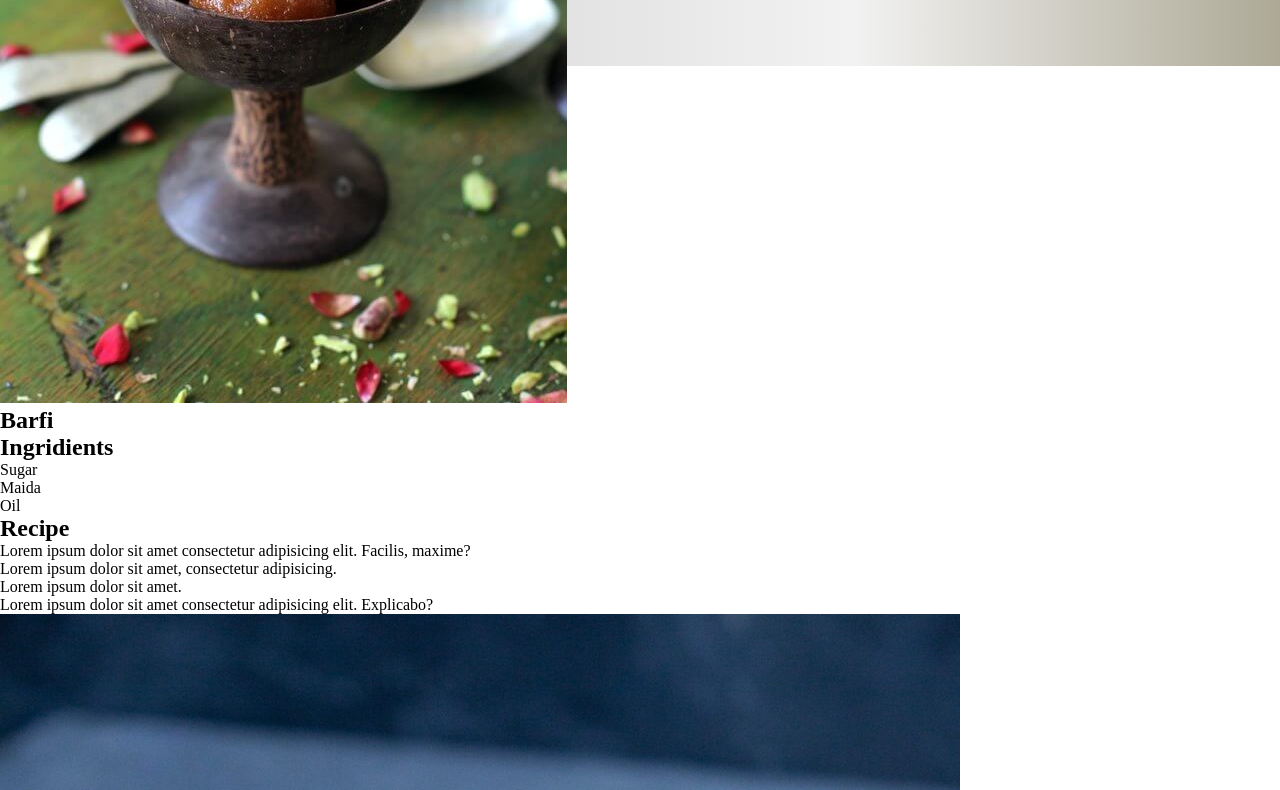
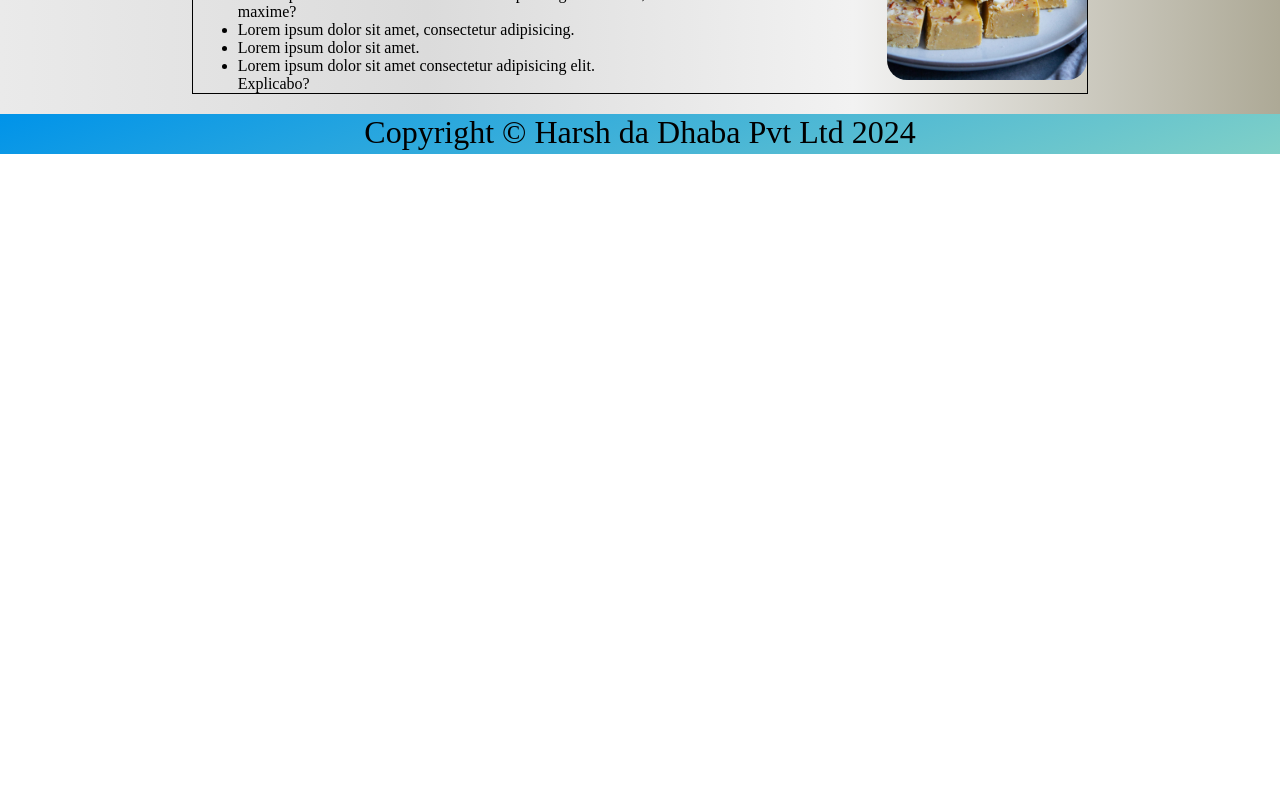
Before and after one commit to harshjainsk/html-css-implementation, a plain HTML site: page recipe-webpage/index.html in a window 1280 px wide. Shown: the part 734-1524 px from the top of the page. After the commit the page ends 888 px from the top, so only its background shows below. Drawn offline with Linux system fonts and the light colour scheme.

Commit message:
added css for webpage

```diff
--- a/recipe-webpage/styles/style.css
+++ b/recipe-webpage/styles/style.css
@@ -5,11 +5,15 @@
 }
 
 .container {
-    height: 100vh;
-    width: 100vw;
-    background: #ADA996;  /* fallback for old browsers */
-background: -webkit-linear-gradient(to right, #EAEAEA, #DBDBDB, #F2F2F2, #ADA996);  /* Chrome 10-25, Safari 5.1-6 */
-background: linear-gradient(to right, #EAEAEA, #DBDBDB, #F2F2F2, #ADA996); /* W3C, IE 10+/ Edge, Firefox 16+, Chrome 26+, Opera 12+, Safari 7+ */
+    height: full;
+    width: full;
+    background: #ADA996;
+    /* fallback for old browsers */
+    background: -webkit-linear-gradient(to right, #EAEAEA, #DBDBDB, #F2F2F2, #ADA996);
+    /* Chrome 10-25, Safari 5.1-6 */
+    background: linear-gradient(to right, #EAEAEA, #DBDBDB, #F2F2F2, #ADA996);
+    /* W3C, IE 10+/ Edge, Firefox 16+, Chrome 26+, Opera 12+, Safari 7+ */
+
 
 }
 
@@ -23,7 +27,7 @@ background: linear-gradient(to right, #EAEAEA, #DBDBDB, #F2F2F2, #ADA996); /* W3
 }
 
 .navContainer {
-    width: 100vw;
+    /* width: 100vw; */
     /* background-color: rgb(120, 192, 221); */
     background-color: #0093E9;
     background-image: linear-gradient(160deg, #0093E9 0%, #80D0C7 100%);
@@ -46,3 +50,67 @@ a {
     text-decoration: none;
     color: black;
 }
+
+.footerBox{
+    background-color: #0093E9;
+    background-image: linear-gradient(160deg, #0093E9 0%, #80D0C7 100%);
+    min-height: 40px;
+    text-align: center;
+    font-size: 2rem;
+}
+.main{
+
+    display :flex;
+
+}
+
+.contentBox{
+    margin-top: 20px;
+    margin-bottom: 20px;
+    margin-left:15%;
+    margin-right:15%;
+    /* align-items: center; */
+    width: 70%;
+    display:flex;
+    justify-content: space-between ;
+    /* margin: auto; */
+    border: 1px solid black;
+    display: flex;
+    flex-direction: column;
+    gap: 40px;
+    /* padding: 3rem; */
+}
+.rightBox{
+    margin-left:25%;
+}
+.item{
+    display: flex;
+    /* justify-content: space-between; */
+    /* align-items: center; */
+    margin-top: 30px;
+
+}
+
+.rightBox img{
+    height: 300px;
+    width: 200px;
+    border-radius: 20px;
+    transition: all 0.6s linear 0s;
+}
+
+.leftBox{
+    display: flex;
+    flex-direction: column;
+    gap: 20px;
+    margin-left: 5%;
+
+}
+
+.leftBox h2{
+    font-size: 2rem;
+
+}
+
+.rightBox img:hover{
+    transform: scale(1.1);
+}
```
